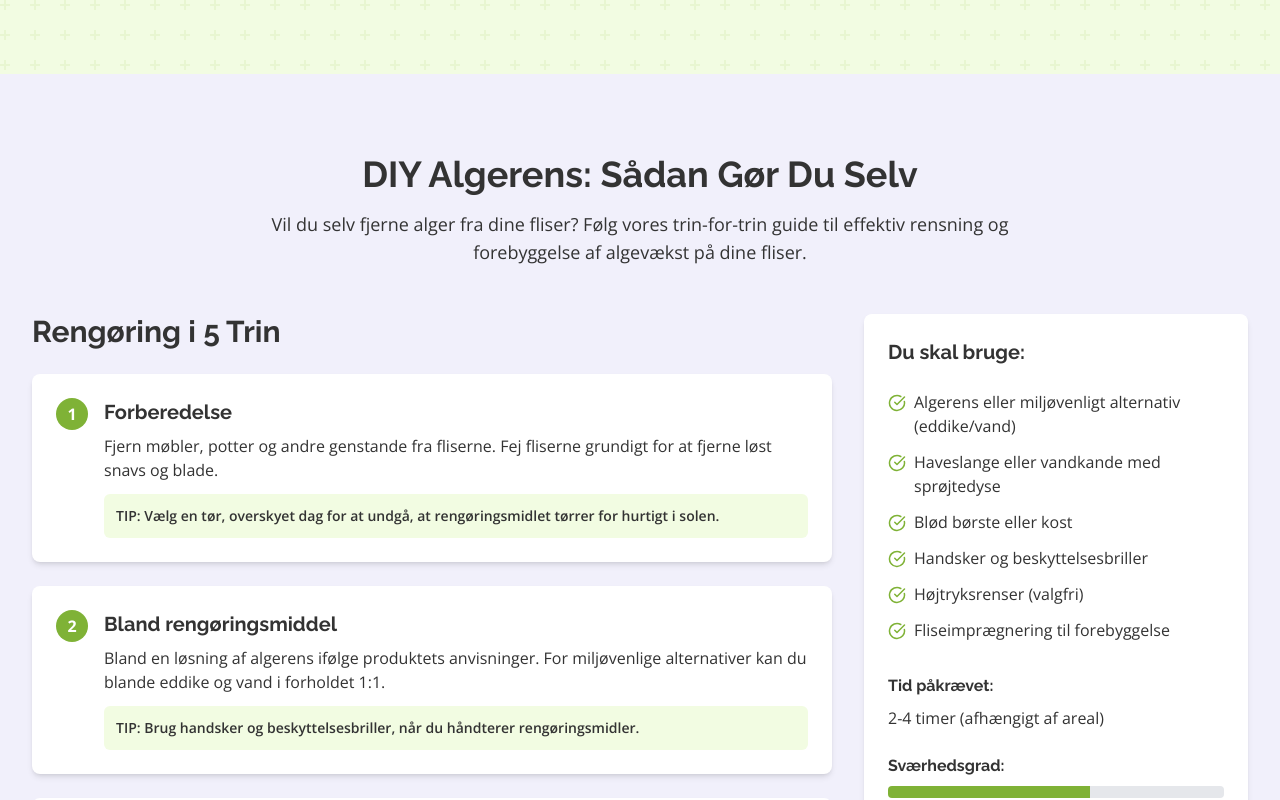
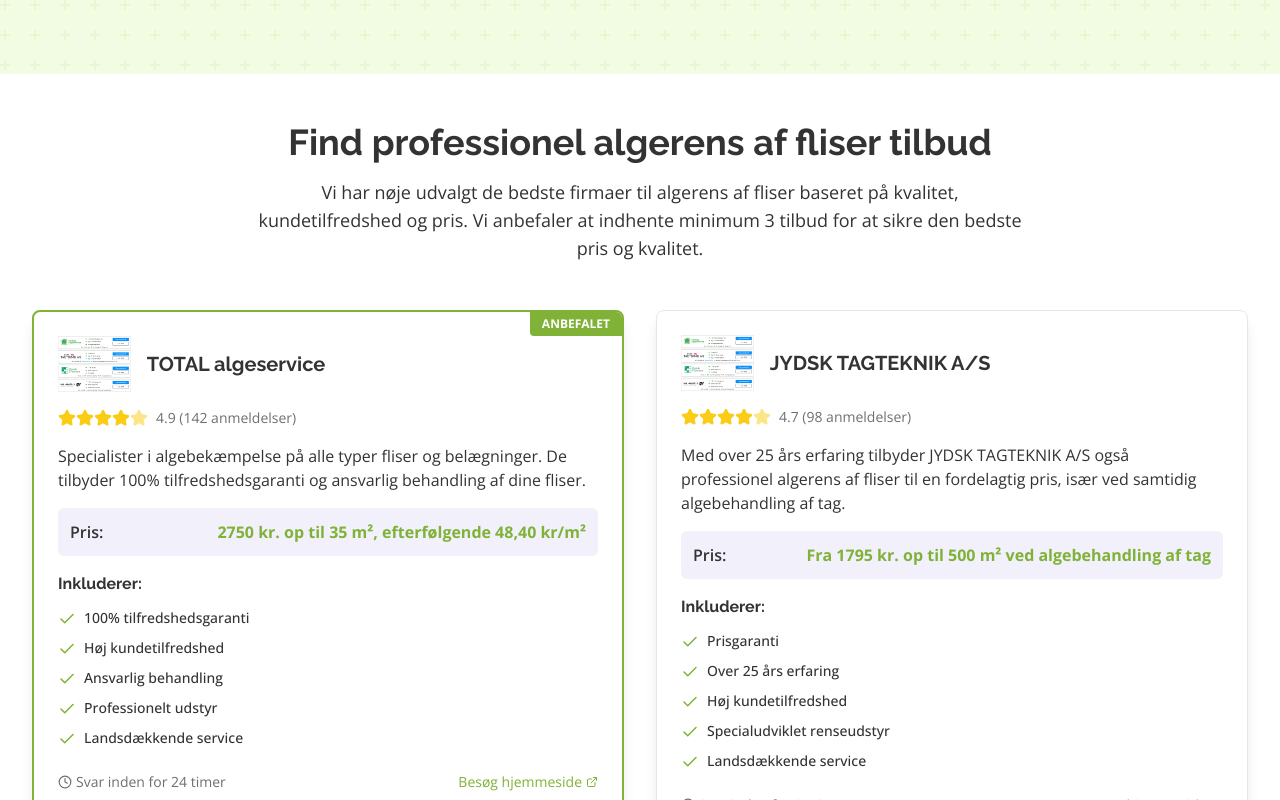
Before and after one commit to Zeetox12345/algerensfliser, a React (Vite) app: page / in a window 1280 px wide. Shown: the part 1220-2020 px from the top of the page. Built offline with nearby package versions, Linux system fonts and the light colour scheme.

Commit message:
Move service card section
Move the service card section to be displayed under the hero section.

```diff
--- a/src/components/ServiceSection.tsx
+++ b/src/components/ServiceSection.tsx
@@ -6,12 +6,14 @@ import { services } from '../data/servicesData';
 
 const ServiceSection = () => {
   return (
-    <section id="services" className="section">
+    <section id="services" className="section bg-white py-12">
       <div className="container">
         <div className="text-center max-w-3xl mx-auto mb-12">
-          <h2 className="heading-lg mb-4">Professionel Algerens af Fliser</h2>
+          <h2 className="heading-lg mb-4">Find professionel algerens af fliser tilbud</h2>
           <p className="text-lg">
-            Sammenlign de bedste professionelle tjenester til algerens af fliser. Vi har nøje udvalgt de bedste firmaer baseret på kvalitet, pris og kundetilfredshed.
+            Vi har nøje udvalgt de bedste firmaer til algerens af fliser baseret på kvalitet,
+            kundetilfredshed og pris. Vi anbefaler at indhente minimum 3 tilbud for at sikre
+            den bedste pris og kvalitet.
           </p>
         </div>
 
--- a/src/components/service/FeaturesList.tsx
+++ b/src/components/service/FeaturesList.tsx
@@ -8,11 +8,11 @@ interface FeaturesListProps {
 
 const FeaturesList: React.FC<FeaturesListProps> = ({ features }) => {
   return (
-    <ul className="mb-6 space-y-2">
+    <ul className="mb-6 space-y-2.5">
       {features.map((feature, idx) => (
         <li key={idx} className="flex items-start">
-          <Check className="text-site-green-400 mr-2 shrink-0 mt-1" size={16} />
-          <span className="text-sm">{feature}</span>
+          <Check className="text-site-green-400 mr-2 shrink-0 mt-0.5" size={18} />
+          <span className="text-sm font-medium">{feature}</span>
         </li>
       ))}
     </ul>
--- a/src/components/service/RatingStars.tsx
+++ b/src/components/service/RatingStars.tsx
@@ -12,7 +12,7 @@ const RatingStars: React.FC<RatingStarsProps> = ({ rating }) => {
     stars.push(
       <Star
         key={i}
-        size={16}
+        size={18}
         className={i < Math.floor(rating)
           ? "fill-yellow-400 text-yellow-400"
           : i < rating
--- a/src/pages/Index.tsx
+++ b/src/pages/Index.tsx
@@ -41,9 +41,9 @@ const Index = () => {
 
         <main className="flex-grow">
           <HeroSection />
+          <ServiceSection />
           <DIYSection />
           <MethodsSection />
-          <ServiceSection />
           <TestimonialsSection />
           <FAQSection />
         </main>
```
